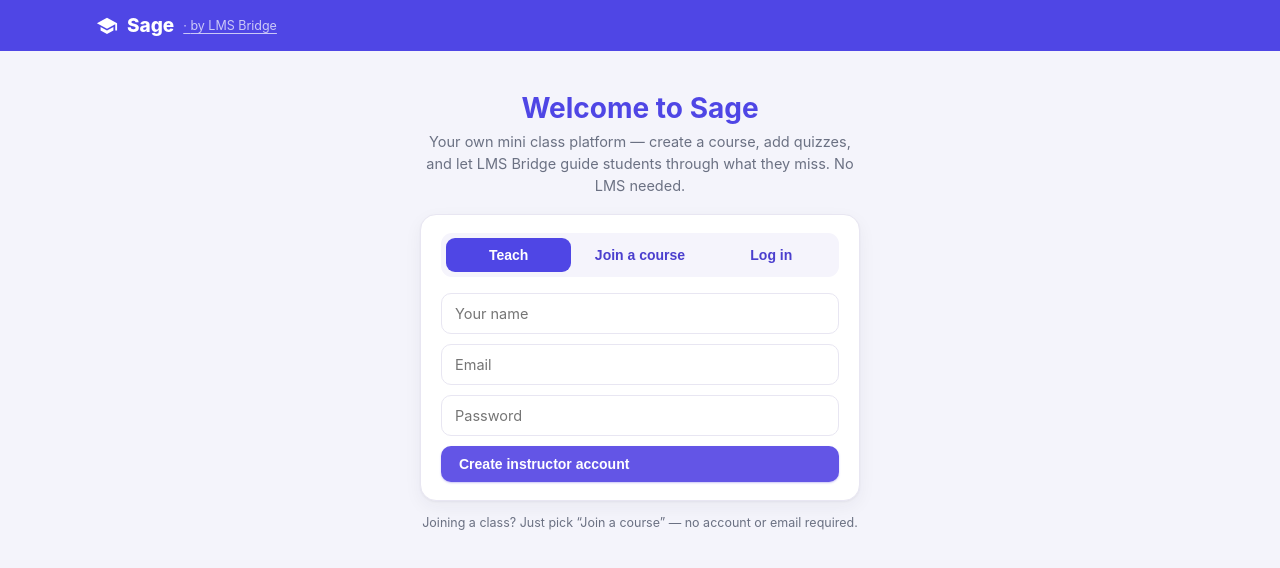
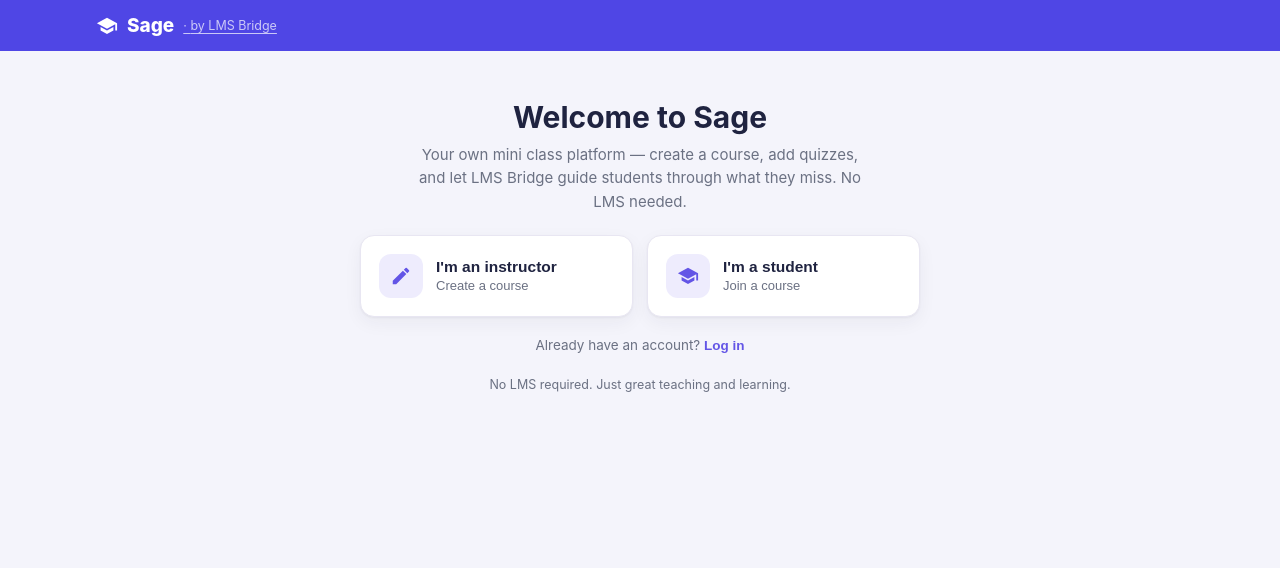
Before and after one commit to hjmacemail/lmsbridge, a React (Vite) app in the folder frontend/: page /sage in a window 1280 px wide. Shown: the top 568 px of the page. Built offline with nearby package versions, Linux system fonts and the light colour scheme.

Commit message:
Sage UI: add instructor/student role-picker auth landing; add mastery visuals (green/amber/red colored scores, progress bars, overall-mastery donut) to grades views

```diff
--- a/frontend/src/pages/SageApp.tsx
+++ b/frontend/src/pages/SageApp.tsx
@@ -102,6 +102,30 @@
 const inputStyle: React.CSSProperties = { width: "100%", padding: "11px 13px", border: `1px solid ${C.line}`,
   borderRadius: 10, fontSize: 14.5, fontFamily: "inherit", boxSizing: "border-box", background: "#fff" };
 
+// Mastery/score visuals (matches the mockup's green/amber/red scale + progress bars).
+function scoreColor(v: number) { return v <= 0.7 ? C.danger : v < 0.85 ? "#d97706" : C.success; }
+function Bar({ v, width }: { v: number; width?: number | string }) {
+  const p = Math.round(Math.max(0, Math.min(1, v)) * 100);
+  return <div style={{ height: 7, width: width ?? "100%", background: C.soft, borderRadius: 999,
+    overflow: "hidden", flexShrink: 0 }}>
+    <div style={{ width: `${p}%`, height: "100%", background: scoreColor(v), borderRadius: 999 }} /></div>;
+}
+// A compact SVG donut for a single percentage (mockup's "practice impact" style).
+function Donut({ v, size = 92 }: { v: number; size?: number }) {
+  const p = Math.max(0, Math.min(1, v));
+  const r = (size - 12) / 2, c = 2 * Math.PI * r;
+  return (
+    <svg width={size} height={size} viewBox={`0 0 ${size} ${size}`}>
+      <circle cx={size / 2} cy={size / 2} r={r} fill="none" stroke={C.soft} strokeWidth={10} />
+      <circle cx={size / 2} cy={size / 2} r={r} fill="none" stroke={C.primary} strokeWidth={10}
+        strokeLinecap="round" strokeDasharray={c} strokeDashoffset={c * (1 - p)}
+        transform={`rotate(-90 ${size / 2} ${size / 2})`} />
+      <text x="50%" y="50%" dominantBaseline="central" textAnchor="middle"
+        fontSize={size * 0.24} fontWeight={800} fill={C.ink}>{Math.round(p * 100)}%</text>
+    </svg>
+  );
+}
+
 export default function SageApp() {
   const [user, setUser] = useState<SageAuth | null>(loadUser());
   const [view, setView] = useState<"auth" | "courses" | "course" | "profile">(
@@ -154,7 +178,7 @@
 
 // --------------------------------------------------------------- Auth
 function Auth({ onAuth }: { onAuth: (a: SageAuth) => void }) {
-  const [mode, setMode] = useState<"signup" | "join" | "login">("signup");
+  const [mode, setMode] = useState<"pick" | "signup" | "join" | "login">("pick");
   const [name, setName] = useState(""); const [email, setEmail] = useState("");
   const [pw, setPw] = useState(""); const [code, setCode] = useState("");
   const [err, setErr] = useState<string | null>(null); const [busy, setBusy] = useState(false);
@@ -181,23 +205,59 @@
       } else onAuth(await sageApi.guestJoin(code.trim().toUpperCase(), name));
     } catch (e) { setErr((e as Error).message); } finally { setBusy(false); }
   }
-  const tab = (m: typeof mode, label: string) => (
-    <button onClick={() => { setMode(m); setErr(null); }} style={{ flex: 1, padding: "9px 0",
-      border: "none", cursor: "pointer", background: mode === m ? C.brand : "transparent",
-      color: mode === m ? "#fff" : C.accentInk, borderRadius: 9, fontWeight: 600, fontSize: 14 }}>{label}</button>
+
+  // Role-picker landing.
+  if (mode === "pick") {
+    const roleCard = (opts: { icon: string; title: string; sub: string; onClick: () => void }) => (
+      <button onClick={opts.onClick} style={{ textAlign: "left", cursor: "pointer", background: "#fff",
+        border: `1px solid ${C.line}`, borderRadius: 14, padding: "18px 18px", boxShadow: C.shadow,
+        display: "flex", gap: 13, alignItems: "center", width: "100%" }}>
+        <div style={{ width: 44, height: 44, borderRadius: 12, background: C.accentBg, color: C.primary,
+          display: "flex", alignItems: "center", justifyContent: "center", flexShrink: 0 }}>
+          <Icon name={opts.icon} size={22} color={C.primary} /></div>
+        <div>
+          <div style={{ fontWeight: 700, fontSize: 15.5, color: C.ink }}>{opts.title}</div>
+          <div style={{ fontSize: 13, color: C.muted, marginTop: 2 }}>{opts.sub}</div>
+        </div>
+      </button>
     );
     return (
-    <div style={{ maxWidth: 440, margin: "16px auto" }}>
-      <h1 style={{ textAlign: "center", color: BRAND.accent || C.brand, marginBottom: 6, fontSize: 28 }}>
-        Welcome to {BRAND.name}</h1>
-      <p style={{ textAlign: "center", color: C.muted, marginTop: 0, fontSize: 14.5, lineHeight: 1.5 }}>
-        {BRAND.tagline}
+      <div style={{ maxWidth: 560, margin: "24px auto", textAlign: "center" }}>
+        <h1 style={{ color: C.ink, marginBottom: 8, fontSize: 30 }}>Welcome to {BRAND.name}</h1>
+        <p style={{ color: C.muted, marginTop: 0, fontSize: 15, lineHeight: 1.55, maxWidth: 460,
+          margin: "0 auto 22px" }}>{BRAND.tagline}</p>
+        <div style={{ display: "grid", gridTemplateColumns: "1fr 1fr", gap: 14 }}>
+          {roleCard({ icon: "edit", title: "I'm an instructor", sub: "Create a course",
+            onClick: () => { setMode("signup"); setErr(null); } })}
+          {roleCard({ icon: "school", title: "I'm a student", sub: "Join a course",
+            onClick: () => { setMode("join"); setErr(null); } })}
+        </div>
+        <p style={{ color: C.muted, fontSize: 13.5, marginTop: 20 }}>
+          Already have an account?{" "}
+          <button onClick={() => { setMode("login"); setErr(null); }} style={{ background: "none",
+            border: "none", color: C.primary, fontWeight: 600, cursor: "pointer", fontSize: 13.5,
+            padding: 0 }}>Log in</button>
         </p>
-      <Card style={{ marginTop: 18 }}>
-        <div style={{ display: "flex", gap: 6, marginBottom: 16, background: C.soft, padding: 5, borderRadius: 11 }}>
-          {tab("signup", "Teach")}{tab("join", "Join a course")}{tab("login", "Log in")}
+        <p style={{ color: C.muted, fontSize: 12.5, marginTop: 24 }}>
+          No LMS required. Just great teaching and learning.
+        </p>
       </div>
-        <form onSubmit={go} style={{ display: "grid", gap: 10 }}>
+    );
+  }
+
+  const heading = mode === "signup" ? "Create your instructor account"
+    : mode === "login" ? "Welcome back" : "Join a course";
+  const subhead = mode === "signup" ? `Start building courses with ${BRAND.name}.`
+    : mode === "login" ? "Log in to continue." : "Enter the course code your instructor shared.";
+  return (
+    <div style={{ maxWidth: 420, margin: "24px auto" }}>
+      <button onClick={() => { setMode("pick"); setErr(null); }} style={{ display: "inline-flex",
+        alignItems: "center", gap: 6, background: "none", border: "none", cursor: "pointer",
+        color: C.muted, fontSize: 13, marginBottom: 10 }}><Icon name="back" size={15} /> Back</button>
+      <Card>
+        <h1 style={{ textAlign: "center", color: C.ink, margin: "2px 0 4px", fontSize: 23 }}>{heading}</h1>
+        <p style={{ textAlign: "center", color: C.muted, marginTop: 0, marginBottom: 18, fontSize: 14 }}>{subhead}</p>
+        <form onSubmit={go} style={{ display: "grid", gap: 11 }}>
           {mode === "join" && <input style={inputStyle} placeholder="Course join code (e.g. 7QK4PD)"
             value={code} onChange={(e) => setCode(e.target.value)} />}
           {mode !== "login" && <input style={inputStyle} placeholder="Your name"
@@ -207,15 +267,31 @@
           {mode !== "join" && <input style={inputStyle} placeholder="Password" type="password"
             value={pw} onChange={(e) => setPw(e.target.value)} />}
           <PrimaryBtn type="submit" disabled={busy}>
-            {busy ? "…" : mode === "signup" ? "Create instructor account"
+            {busy ? "…" : mode === "signup" ? "Create account"
               : mode === "login" ? "Log in" : "Join course"}
           </PrimaryBtn>
           {err && <div style={{ color: C.danger, fontSize: 13 }}>{err}</div>}
         </form>
+        {mode === "signup" && (
+          <p style={{ textAlign: "center", color: C.muted, fontSize: 13, marginTop: 14, marginBottom: 0 }}>
+            Already have an account?{" "}
+            <button onClick={() => { setMode("login"); setErr(null); }} style={{ background: "none",
+              border: "none", color: C.primary, fontWeight: 600, cursor: "pointer", fontSize: 13, padding: 0 }}>Log in</button>
+          </p>
+        )}
+        {mode === "login" && (
+          <p style={{ textAlign: "center", color: C.muted, fontSize: 13, marginTop: 14, marginBottom: 0 }}>
+            Don't have an account?{" "}
+            <button onClick={() => { setMode("signup"); setErr(null); }} style={{ background: "none",
+              border: "none", color: C.primary, fontWeight: 600, cursor: "pointer", fontSize: 13, padding: 0 }}>Create one</button>
+          </p>
+        )}
+        {mode === "join" && (
+          <p style={{ textAlign: "center", color: C.muted, fontSize: 12.5, marginTop: 14, marginBottom: 0 }}>
+            No account or email required. Need a code? Ask your instructor.
+          </p>
+        )}
       </Card>
-      <p style={{ textAlign: "center", color: C.muted, fontSize: 12.5, marginTop: 14 }}>
-        Joining a class? Just pick “Join a course” — no account or email required.
-      </p>
     </div>
   );
 }
@@ -904,7 +980,11 @@
                   <tr key={r.student_id} style={{ borderTop: `1px solid ${C.line}`, cursor: "pointer" }}
                     onClick={() => setDrill(r.student_id)}>
                     <td style={{ padding: "8px", fontWeight: 600, color: C.accentInk }}>{r.full_name}</td>
-                    {g.quizzes.map((q) => <td key={q.id} style={{ padding: "8px" }}>{pct(r.scores[String(q.id)])}</td>)}
+                    {g.quizzes.map((q) => {
+                      const v = r.scores[String(q.id)];
+                      return <td key={q.id} style={{ padding: "8px", fontWeight: 600,
+                        color: v == null ? C.muted : scoreColor(v) }}>{pct(v)}</td>;
+                    })}
                     <td style={{ padding: "8px" }}>{r.open_remediation > 0
                       ? <span style={{ background: C.dangerBg, color: C.danger, padding: "2px 9px",
                         borderRadius: 999, fontWeight: 600 }}>{r.open_remediation}</span> : "0"}</td>
@@ -918,22 +998,44 @@
       </div>
     );
   }
+  const scored = g.quizzes
+    .map((q) => g.scores?.[String(q.id)])
+    .filter((v): v is number => v != null);
+  const overall = scored.length ? scored.reduce((a, b) => a + b, 0) / scored.length : null;
   return (
+    <div style={{ display: "grid", gap: 14 }}>
+      {overall != null && (
+        <Card style={{ display: "flex", alignItems: "center", gap: 20 }}>
+          <Donut v={overall} />
+          <div>
+            <div style={{ fontSize: 12.5, color: C.muted }}>Overall mastery</div>
+            <div style={{ fontSize: 15, color: C.ink, marginTop: 2 }}>
+              across {scored.length} quiz{scored.length === 1 ? "" : "zes"}</div>
+          </div>
+        </Card>
+      )}
       <Card>
         <h3 style={{ marginTop: 0, fontSize: 17 }}>My grades</h3>
         {g.quizzes.length === 0 && <p style={{ color: C.muted }}>No quizzes yet.</p>}
-      {g.quizzes.map((q) => (
-        <div key={q.id} style={{ display: "flex", justifyContent: "space-between",
-          padding: "10px 0", borderTop: `1px solid ${C.line}` }}>
-          <span>{q.title}</span><b>{pct(g.scores?.[String(q.id)])}</b>
+        {g.quizzes.map((q) => {
+          const v = g.scores?.[String(q.id)];
+          return (
+            <div key={q.id} style={{ display: "flex", alignItems: "center", gap: 12,
+              padding: "11px 0", borderTop: `1px solid ${C.line}` }}>
+              <span style={{ flex: 1, minWidth: 0 }}>{q.title}</span>
+              {v != null && <Bar v={v} width={110} />}
+              <b style={{ minWidth: 42, textAlign: "right",
+                color: v == null ? C.muted : scoreColor(v) }}>{pct(v)}</b>
             </div>
-      ))}
+          );
+        })}
         {(g.open_remediation || 0) > 0 && (
           <div style={{ background: C.infoBg, color: C.info, borderRadius: 10, padding: "10px 14px",
             marginTop: 12, fontSize: 14 }}>
             You have {g.open_remediation} guided practice session(s) waiting under “Needs review”.</div>
         )}
       </Card>
+    </div>
   );
 }
 
```
Lines whose indentation alone changed are shown as unchanged.
